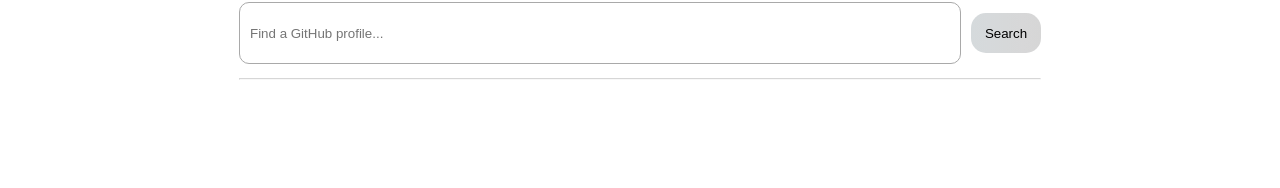
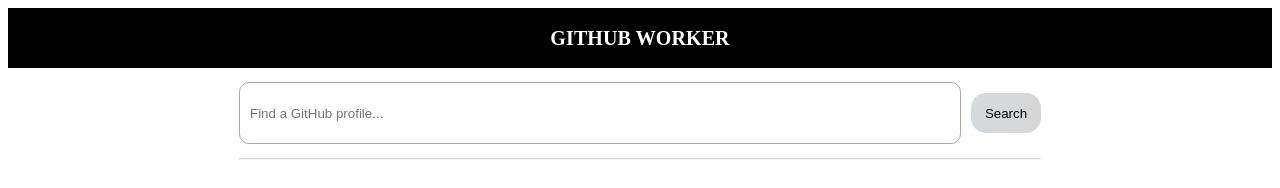
Before and after one commit to IvanXab/github-users-worker, a Vue app: page / in a window 1280 px wide. Shown: the top 188 px of the page. Built offline with nearby package versions, Linux system fonts and the light colour scheme; the HTML template or start-up script is replaced by a standard one.

Commit message:
adaptive

```diff
--- a/src/components/Avatar/Avatar.vue
+++ b/src/components/Avatar/Avatar.vue
@@ -1,4 +1,6 @@
 <script setup lang="ts">
+import {defineProps} from "vue";
+
 interface Props {
   avatar_url: string;
 }
--- a/src/components/Card/Card.vue
+++ b/src/components/Card/Card.vue
@@ -1,6 +1,6 @@
 <script setup lang="ts">
-import {PropType} from "vue";
 import {repositoryType} from "../../types/ApiType";
+import {defineProps} from "vue";
 
 interface Props {
   repository: repositoryType;
@@ -18,7 +18,7 @@
       <p class="card__description">{{ props.repository.description }}</p>
       <div class="card__stats stats-item">
         <div class="stats-item__lang">
-          <div class="circle"></div>
+          <div class="circle"></div>c
           <span>{{ props.repository.language }}</span>
         </div>
         <div class="stats-item__popular">
--- /dev/null
+++ b/src/components/Header/Header.vue
@@ -0,0 +1,30 @@
+<template>
+<header class="header">
+  <div class="header__content">
+      <h1>GitHub worker</h1>
+  </div>
+</header>
+</template>
+
+<style lang="scss" scoped>
+.header {
+  width: 100%;
+  height: 60px;
+  background: black;
+
+  &__content {
+    display: flex;
+    justify-content: center;
+    align-items: center;
+    width: 100%;
+    height: 100%;
+
+    h1 {
+      font-size: 20px;
+      letter-spacing: 0.1px;
+      text-transform: uppercase;
+      color: white;
+    }
+  }
+}
+</style>
--- a/src/components/Profile/Profile.vue
+++ b/src/components/Profile/Profile.vue
@@ -2,7 +2,8 @@
 import Avatar from "../Avatar/Avatar.vue";
 import Loader from "../Loader/Loader.vue";
 import {userType} from "../../types/ApiType";
-import {PropType} from "vue";
+
+import {defineProps} from "vue";
 
 interface Props {
   user: userType | undefined;
@@ -18,7 +19,7 @@
     <avatar :avatar_url="props.user.avatar_url"/>
     <p class="profile__name">{{ props.user.name }}</p>
     <div class="profile__info">
-      <a class="profile__login" :href="props.user.url_profile" target="_blank">@{{ props.user.login }}</a>
+      <a class="profile__login" :href="props.user.html_url" target="_blank">@{{ props.user.login }}</a>
       <p class="profile__email">{{ props.user.email }}</p>
       <p class="profile__location">{{ props.user.location }}</p>
     </div>
@@ -30,8 +31,16 @@
 .profile {
   display: flex;
   flex-direction: column;
+  justify-content: center;
+  align-items: center;
   width: 350px;
   height: 400px;
+
+  &__content {
+    display: flex;
+    flex-direction: column;
+    justify-content: center;
+  }
 
   &__name {
     margin-left: 15px;
--- a/src/components/ProjectsList/ProjectsList.vue
+++ b/src/components/ProjectsList/ProjectsList.vue
@@ -1,6 +1,8 @@
 <script setup lang="ts">
 import Card from "../Card/Card.vue";
 import Loader from "../Loader/Loader.vue";
+import {defineProps} from "vue";
+
 import {repositoryType} from "../../types/ApiType";
 
 interface Props {
@@ -44,9 +46,12 @@
   &__content {
     display: flex;
     flex-wrap: wrap;
+    justify-content: center;
+    align-items: center;
     max-width: 1100px;
     width: 100%;
-    height: 510px;
+    min-height: 80%;
+    max-height: 510px;
     border-radius: 10px;
     overflow: auto;
   }
--- a/src/components/SearchForm/SearchForm.vue
+++ b/src/components/SearchForm/SearchForm.vue
@@ -31,6 +31,18 @@
     padding: 10px;
     border: 1px solid #a9a9a9;
     border-radius: 10px;
+
+    @media (max-width: 866px) {
+        width: 550px;
+    }
+
+    @media (max-width: 650px) {
+      width: 350px;
+    }
+
+    @media (max-width: 450px) {
+      width: 250px;
+    }
   }
 
   &__button {
@@ -42,10 +54,14 @@
     background-image: linear-gradient(to right, #d5dadc, #d6d9db, #d6d8d9, #d7d7d8, #d6d6d6);
 
     &:hover {
-      transition: 0.5s;
-      opacity: 0.8;
+      background-image: linear-gradient(to right, #50e576, #43e684, #36e791, #28e89d, #19e9a9);
+      transition: 1s;
       cursor: pointer;
     }
+  }
+
+  @media (max-width: 1520px) {
+    margin-top: 20px;
   }
 }
 
--- a/src/layout/Layout.vue
+++ b/src/layout/Layout.vue
@@ -1,16 +1,21 @@
+<script setup lang="ts">
+import Header from "../components/Header/Header.vue";
+</script>
+
 <template>
-<div class="layout">
-  <div class="layout__content">
+  <Header/>
+<div class="main">
+  <div class="main__content">
       <slot></slot>
   </div>
 </div>
 </template>
 
 <style lang="scss" scoped>
-.layout {
+.main {
   display: flex;
   width: 100%;
-  height: 100%;
+  min-height: 100%;
   justify-content: center;
   align-items: center;
 
--- a/src/pages/HomePage.vue
+++ b/src/pages/HomePage.vue
@@ -8,10 +8,10 @@
 import axios from "axios";
 import {repositoryType, userType} from "../types/ApiType";
 
-let user = ref<userType>();
-let repos = ref<repositoryType[]>();
-let isSearch = ref(false);
-let isLoading = ref(false);
+const user = ref<userType>();
+const repos = ref<repositoryType[]>();
+const isSearch = ref(false);
+const isLoading = ref(false);
 
 const fetchUser = async (username: string): Promise<void> => {
   const response = await axios.get(`https://api.github.com/users/${username}`);
@@ -68,5 +68,11 @@
   &__text {
     letter-spacing: 0.3px;
   }
+
+  @media (max-width: 1500px) {
+    align-items: center;
+    justify-content: center;
+    flex-direction: column;
+  }
 }
 </style>
--- a/src/types/ApiType.ts
+++ b/src/types/ApiType.ts
@@ -4,7 +4,7 @@
     email: string,
     location: string,
     avatar_url: string,
-    url_profile: string
+    html_url: string
 };
 
 export type repositoryType = {
```
